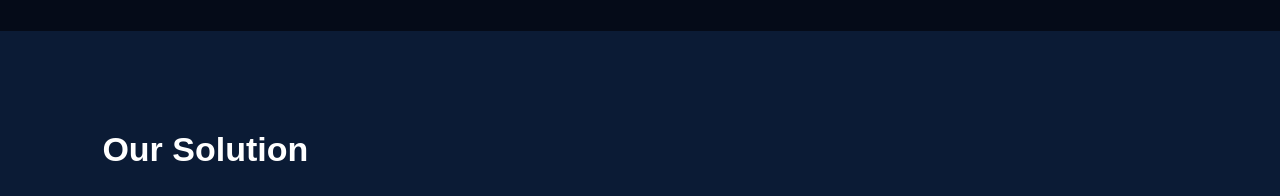
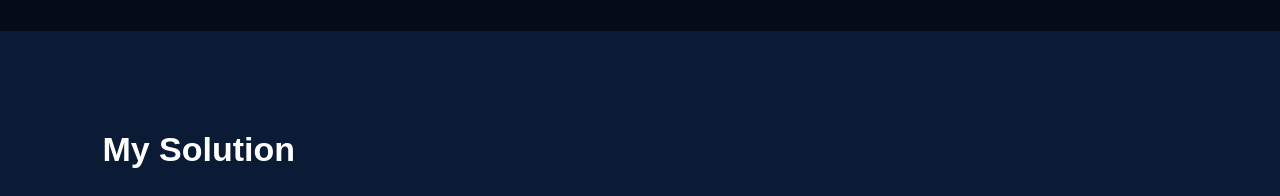
Before and after one commit to nahumaddisu/wlsexamcenter, a plain HTML site: page index.html in a window 1280 px wide. Shown: the part 1180-1376 px from the top of the page. Drawn offline with Linux system fonts and the light colour scheme.

Commit message:
Update index.html

```diff
--- a/index.html
+++ b/index.html
@@ -88,7 +88,7 @@
 
     <!-- Solution Section -->
     <section id="solution">
-        <h2>Our Solution</h2>
+        <h2>My Solution</h2>
 
         <p>
             WLS Exam Center is a LAN-based digital examination
```
